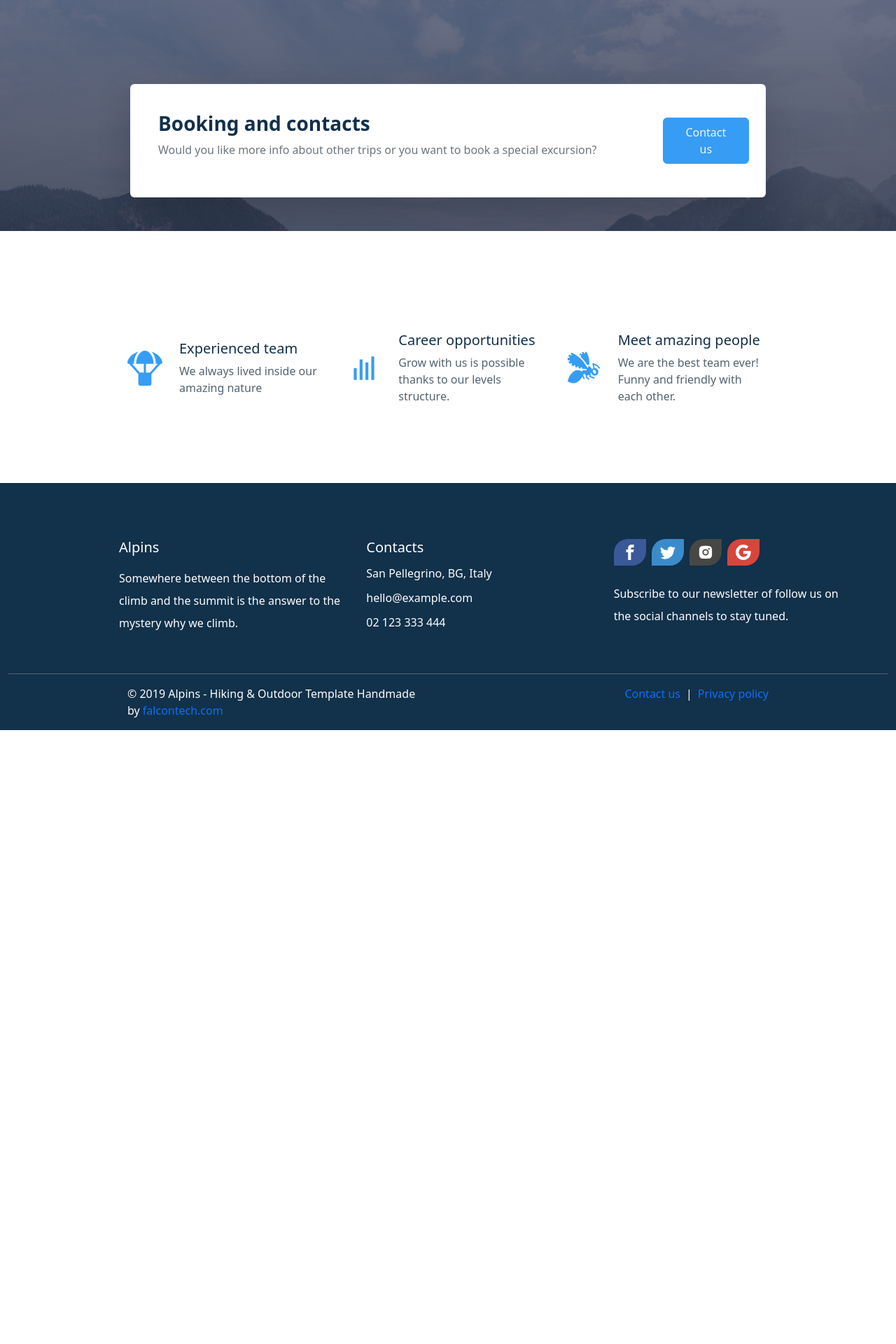
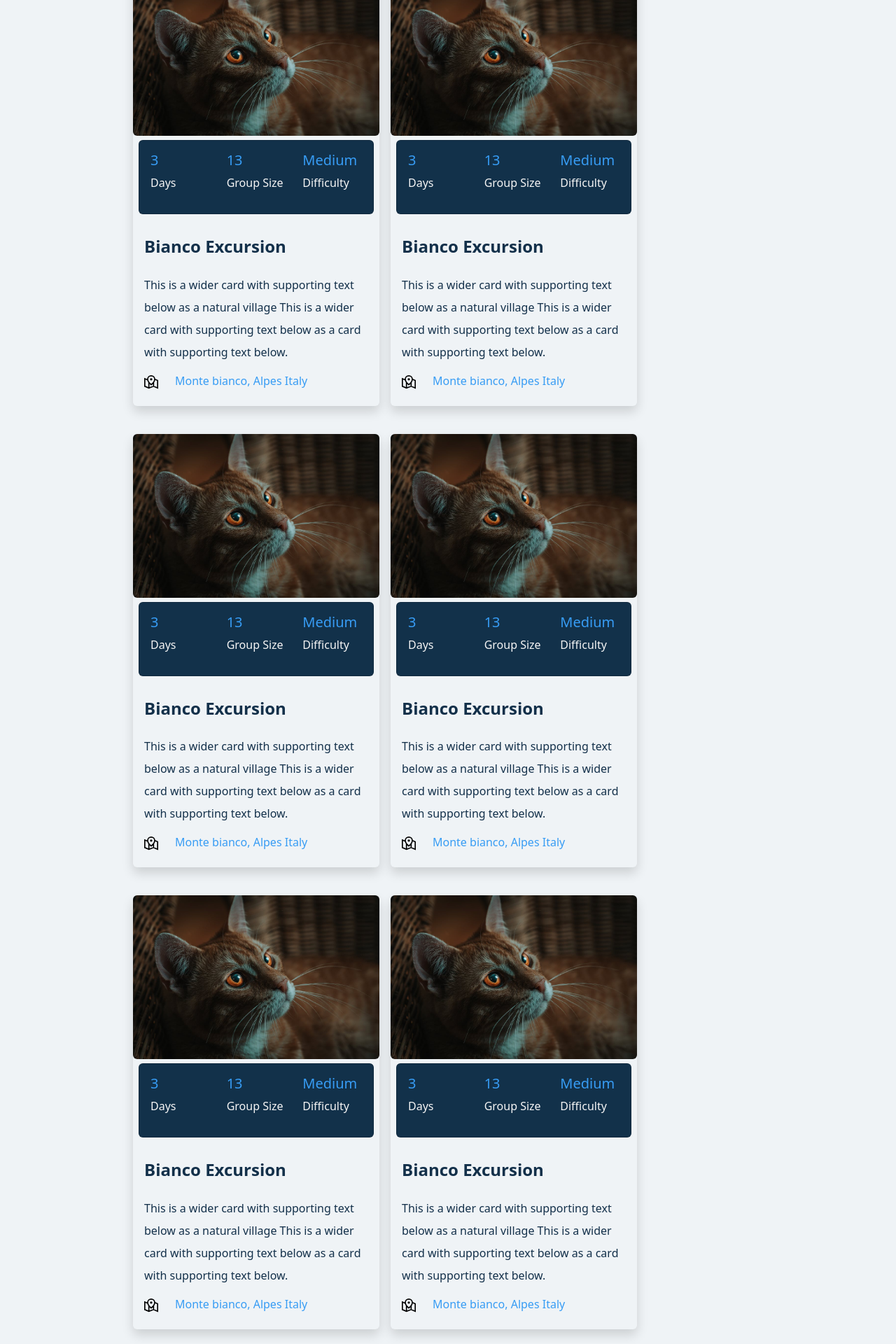
Before and after one commit to lokichaulagain/mern-travel, a Next.js app in the folder frontend/: page /trek in a window 1280 px wide. Shown: the part 820-2740 px from the top of the page at 70% size. Before the commit the page ends 1863 px from the top, so only its background shows below. Built offline with nearby package versions, Linux system fonts and the light colour scheme.

Commit message:
trek page

```diff
--- a/frontend/src/components/Treks/TreksCard.tsx
+++ b/frontend/src/components/Treks/TreksCard.tsx
@@ -1,106 +1,322 @@
 import Image from "next/image";
-import img1 from "../../../public/images/1.jpeg";
-import styles from "../../styles/scss/Treks.module.scss";
+import person1 from "../../../public/images/6.jpeg";
+
+import { GrMapLocation } from "react-icons/gr";
+import { motion } from "framer-motion";
+import TreksCategoryNavbar from "./TreksCategoryNavbar";
 
 const TreksCard = () => {
   return (
-    <div className={`${styles.wrapper} pb-5`}>
-      <div className="container pb-5 px-5">
-        <div className="container pb-5 px-5">
-          <div className="card-group px-3">
-            {/* <div className="col col-lg-4">
-              <div
-                className="card border-0 shadow mt-3 mb-4"
-                style={{ width: "22rem", overflow: "hidden" }}
+    <div className="pb-5" style={{ backgroundColor: "#EFF3F6" }}>
+      <div className="container ">
+        <div className="container m-5 mt-0">
+          <TreksCategoryNavbar />
+          <div className="card-group py-5 mx-5  gap-3">
+            {/* Card */}
+            <motion.div
+              whileHover={{ y: 30 }}
+              initial={{ opacity: 0 }}
+              whileInView={{ opacity: 1 }}
+              className="card-4  mb-4 border-0  shadow rounded"
+              style={{ width: "22rem" }}
             >
-                <Image src={img1} className="rounded-1" alt="" />
-
-
-                <div className={`${styles.smallCard} card mx-4`}>
+              <Image src={person1} className=" rounded" alt="" />
+              {/* small card */}
+              <div className="card mx-2" style={{ backgroundColor: "#12314a" }}>
                 <div className="card-body">
-                    <div className="row">
+                  <div className="row ">
                     <div className="col-4">
-                        <h5 className={`${styles.h5} h5`}>3</h5>
-                        <h6 className={`${styles.h6} h6 `}>Days</h6>
+                      <h5 className="primaryColor h5">3</h5>
+                      <p className="whiteColor">Days</p>
                     </div>
                     <div className="col-4">
-                        <h5 className={`${styles.h5} h5`}>3</h5>
-                        <h6 className={`${styles.h6} h6 `}>Days</h6>
+                      <h5 className="primaryColor h5">13</h5>
+                      <p className="whiteColor">Group Size</p>
                     </div>
                     <div className="col-4">
-                        <h5 className={`${styles.h5} h5`}>3</h5>
-                        <h6 className={`${styles.h6} h6 `}>Days</h6>
+                      <h5 className="primaryColor h5">Medium</h5>
+                      <p className="whiteColor">Difficulty</p>
                     </div>
                   </div>
                 </div>
               </div>
-
-                <div className="card-body">
-                  <h3 className="h3 pt-3">Bianco Excursion</h3>
-                  <p className="card-text pt-3 text-muted ">
+              {/* --------- */}
+              <div className="card-body p-3">
+                <h4 className="mainColor pt-3   h4 fw-bold">
+                  Bianco Excursion
+                </h4>
+                <p className="mainColor pt-3 lh-lg  card-text">
                   This is a wider card with supporting text below as a natural
-                    lead-in to additional content. This content is a little bit
-                    longer.
+                  village This is a wider card with supporting text below as a
+                  card with supporting text below.
                 </p>
-                  <p className="card-text">
-                    <p className={`${styles.cardLink} pt-4`}>
+                <div className="col">
+                  <h6 className="primaryColor h6 ">
+                    <GrMapLocation
+                      style={{ fontSize: "20px" }}
+                      className="primaryColor me-4"
+                    />
                     Monte bianco, Alpes Italy
-                    </p>
-                  </p>
+                  </h6>
                 </div>
               </div>
-            </div> */}
+            </motion.div>
+            {/*  */}
 
-            {/* <div className="col col-lg-4">
-              <div className="card mt-3 mb-4 " style={{ width: "20rem" }}>
-                <Image src={img1} alt="" />
-
-
-                <div className={`${styles.smallCard} card mx-4`}>
+            {/* Card */}
+            <motion.div
+              whileHover={{ y: 30 }}
+              initial={{ opacity: 0 }}
+              whileInView={{ opacity: 1 }}
+              className="card-4  mb-4 border-0  shadow rounded"
+              style={{ width: "22rem" }}
+            >
+              <Image src={person1} className=" rounded" alt="" />
+              {/* small card */}
+              <div className="card mx-2" style={{ backgroundColor: "#12314a" }}>
                 <div className="card-body">
-                    <div className="row">
+                  <div className="row ">
                     <div className="col-4">
-                        <h5 className={`${styles.h5} h5`}>3</h5>
-                        <h6 className={`${styles.h6} h6 `}>Days</h6>
+                      <h5 className="primaryColor h5">3</h5>
+                      <p className="whiteColor">Days</p>
                     </div>
                     <div className="col-4">
-                        <h5 className={`${styles.h5} h5`}>3</h5>
-                        <h6 className={`${styles.h6} h6 `}>Days</h6>
+                      <h5 className="primaryColor h5">13</h5>
+                      <p className="whiteColor">Group Size</p>
                     </div>
                     <div className="col-4">
-                        <h5 className={`${styles.h5} h5`}>3</h5>
-                        <h6 className={`${styles.h6} h6 `}>Days</h6>
+                      <h5 className="primaryColor h5">Medium</h5>
+                      <p className="whiteColor">Difficulty</p>
                     </div>
                   </div>
                 </div>
               </div>
-
-                <div className="card-body">
-                  <h2>Bianco Excursion</h2>
-                  <p className="card-text">
+              {/* --------- */}
+              <div className="card-body p-3">
+                <h4 className="mainColor pt-3   h4 fw-bold">
+                  Bianco Excursion
+                </h4>
+                <p className="mainColor pt-3 lh-lg  card-text">
                   This is a wider card with supporting text below as a natural
-                    lead-in to additional content. This content is a little bit
-                    longer.
+                  village This is a wider card with supporting text below as a
+                  card with supporting text below.
                 </p>
-                  <p className="card-text">
-                    <small className="text-muted">
-                      Last updated 3 mins ago
-                    </small>
-                  </p>
+                <div className="col">
+                  <h6 className="primaryColor h6 ">
+                    <GrMapLocation
+                      style={{ fontSize: "20px" }}
+                      className="primaryColor me-4"
+                    />
+                    Monte bianco, Alpes Italy
+                  </h6>
                 </div>
               </div>
-            </div> */}
+            </motion.div>
+            {/*  */}
 
+            {/* Card */}
+            <motion.div
+              whileHover={{ y: 30 }}
+              initial={{ opacity: 0 }}
+              whileInView={{ opacity: 1 }}
+              className="card-4  mb-4 border-0  shadow rounded"
+              style={{ width: "22rem" }}
+            >
+              <Image src={person1} className=" rounded" alt="" />
+              {/* small card */}
+              <div className="card mx-2" style={{ backgroundColor: "#12314a" }}>
+                <div className="card-body">
+                  <div className="row ">
+                    <div className="col-4">
+                      <h5 className="primaryColor h5">3</h5>
+                      <p className="whiteColor">Days</p>
+                    </div>
+                    <div className="col-4">
+                      <h5 className="primaryColor h5">13</h5>
+                      <p className="whiteColor">Group Size</p>
+                    </div>
+                    <div className="col-4">
+                      <h5 className="primaryColor h5">Medium</h5>
+                      <p className="whiteColor">Difficulty</p>
+                    </div>
+                  </div>
+                </div>
+              </div>
+              {/* --------- */}
+              <div className="card-body p-3">
+                <h4 className="mainColor pt-3   h4 fw-bold">
+                  Bianco Excursion
+                </h4>
+                <p className="mainColor pt-3 lh-lg  card-text">
+                  This is a wider card with supporting text below as a natural
+                  village This is a wider card with supporting text below as a
+                  card with supporting text below.
+                </p>
+                <div className="col">
+                  <h6 className="primaryColor h6 ">
+                    <GrMapLocation
+                      style={{ fontSize: "20px" }}
+                      className="primaryColor me-4"
+                    />
+                    Monte bianco, Alpes Italy
+                  </h6>
+                </div>
+              </div>
+            </motion.div>
+            {/*  */}
 
+            {/* Card */}
+            <motion.div
+              whileHover={{ y: 30 }}
+              initial={{ opacity: 0 }}
+              whileInView={{ opacity: 1 }}
+              className="card-4  mb-4 border-0  shadow rounded"
+              style={{ width: "22rem" }}
+            >
+              <Image src={person1} className=" rounded" alt="" />
+              {/* small card */}
+              <div className="card mx-2" style={{ backgroundColor: "#12314a" }}>
+                <div className="card-body">
+                  <div className="row ">
+                    <div className="col-4">
+                      <h5 className="primaryColor h5">3</h5>
+                      <p className="whiteColor">Days</p>
+                    </div>
+                    <div className="col-4">
+                      <h5 className="primaryColor h5">13</h5>
+                      <p className="whiteColor">Group Size</p>
+                    </div>
+                    <div className="col-4">
+                      <h5 className="primaryColor h5">Medium</h5>
+                      <p className="whiteColor">Difficulty</p>
+                    </div>
+                  </div>
+                </div>
+              </div>
+              {/* --------- */}
+              <div className="card-body p-3">
+                <h4 className="mainColor pt-3   h4 fw-bold">
+                  Bianco Excursion
+                </h4>
+                <p className="mainColor pt-3 lh-lg  card-text">
+                  This is a wider card with supporting text below as a natural
+                  village This is a wider card with supporting text below as a
+                  card with supporting text below.
+                </p>
+                <div className="col">
+                  <h6 className="primaryColor h6 ">
+                    <GrMapLocation
+                      style={{ fontSize: "20px" }}
+                      className="primaryColor me-4"
+                    />
+                    Monte bianco, Alpes Italy
+                  </h6>
+                </div>
+              </div>
+            </motion.div>
+            {/*  */}
 
+            {/* Card */}
+            <motion.div
+              whileHover={{ y: 30 }}
+              initial={{ opacity: 0 }}
+              whileInView={{ opacity: 1 }}
+              className="card-4  mb-4 border-0  shadow rounded"
+              style={{ width: "22rem" }}
+            >
+              <Image src={person1} className=" rounded" alt="" />
+              {/* small card */}
+              <div className="card mx-2" style={{ backgroundColor: "#12314a" }}>
+                <div className="card-body">
+                  <div className="row ">
+                    <div className="col-4">
+                      <h5 className="primaryColor h5">3</h5>
+                      <p className="whiteColor">Days</p>
+                    </div>
+                    <div className="col-4">
+                      <h5 className="primaryColor h5">13</h5>
+                      <p className="whiteColor">Group Size</p>
+                    </div>
+                    <div className="col-4">
+                      <h5 className="primaryColor h5">Medium</h5>
+                      <p className="whiteColor">Difficulty</p>
+                    </div>
+                  </div>
+                </div>
+              </div>
+              {/* --------- */}
+              <div className="card-body p-3">
+                <h4 className="mainColor pt-3   h4 fw-bold">
+                  Bianco Excursion
+                </h4>
+                <p className="mainColor pt-3 lh-lg  card-text">
+                  This is a wider card with supporting text below as a natural
+                  village This is a wider card with supporting text below as a
+                  card with supporting text below.
+                </p>
+                <div className="col">
+                  <h6 className="primaryColor h6 ">
+                    <GrMapLocation
+                      style={{ fontSize: "20px" }}
+                      className="primaryColor me-4"
+                    />
+                    Monte bianco, Alpes Italy
+                  </h6>
+                </div>
+              </div>
+            </motion.div>
+            {/*  */}
 
-
-
-
-
-
-
-
+            {/* Card */}
+            <motion.div
+              whileHover={{ y: 30 }}
+              initial={{ opacity: 0 }}
+              whileInView={{ opacity: 1 }}
+              className="card-4  mb-4 border-0  shadow rounded"
+              style={{ width: "22rem" }}
+            >
+              <Image src={person1} className=" rounded" alt="" />
+              {/* small card */}
+              <div className="card mx-2" style={{ backgroundColor: "#12314a" }}>
+                <div className="card-body">
+                  <div className="row ">
+                    <div className="col-4">
+                      <h5 className="primaryColor h5">3</h5>
+                      <p className="whiteColor">Days</p>
+                    </div>
+                    <div className="col-4">
+                      <h5 className="primaryColor h5">13</h5>
+                      <p className="whiteColor">Group Size</p>
+                    </div>
+                    <div className="col-4">
+                      <h5 className="primaryColor h5">Medium</h5>
+                      <p className="whiteColor">Difficulty</p>
+                    </div>
+                  </div>
+                </div>
+              </div>
+              {/* --------- */}
+              <div className="card-body p-3">
+                <h4 className="mainColor pt-3   h4 fw-bold">
+                  Bianco Excursion
+                </h4>
+                <p className="mainColor pt-3 lh-lg  card-text">
+                  This is a wider card with supporting text below as a natural
+                  village This is a wider card with supporting text below as a
+                  card with supporting text below.
+                </p>
+                <div className="col">
+                  <h6 className="primaryColor h6 ">
+                    <GrMapLocation
+                      style={{ fontSize: "20px" }}
+                      className="primaryColor me-4"
+                    />
+                    Monte bianco, Alpes Italy
+                  </h6>
+                </div>
+              </div>
+            </motion.div>
+            {/*  */}
           </div>
         </div>
       </div>
--- a/frontend/src/components/Treks/TreksCategoryNavbar.tsx
+++ b/frontend/src/components/Treks/TreksCategoryNavbar.tsx
@@ -3,8 +3,8 @@ import styles from "../../styles/scss/Treks.module.scss";
 const TreksCategoryNavbar = () => {
   return (
     <div className={`${styles.navWrapper}`}>
-      <div className="container pb-3 px-5 pt-5">
-        <div className="row pt-5  px-5">
+      <div className="container  mx-2 pt-5">
+        <div className="row pt-5 ">
           <div className="col-lg-6" style={{ display: "flex" }}>
             <ul className={`${styles.h5} h5`}>ALL</ul>
             <ul className={`${styles.h5} h5`}>HIKING</ul>
--- a/frontend/src/components/Treks/TreksContactusCard.tsx
+++ b/frontend/src/components/Treks/TreksContactusCard.tsx
@@ -1,6 +1,7 @@
 const TreksContactusCard = () => {
   return (
-    <div className="  container my-5 px-5">
+    <div style={{ backgroundColor: "white" }}>
+      <div className="  container px-5">
         <div className="container px-5">
           <div className="row px-3">
             <div className="container px-3">
@@ -12,8 +13,8 @@ const TreksContactusCard = () => {
                         Booking and contacts
                       </h3>
                       <p className=" paraColor text-muted ">
-                      Would you like more info about other trips or you want to
-                      book a special excursion?
+                        Would you like more info about other trips or you want
+                        to book a special excursion?
                       </p>
                     </div>
                   </div>
@@ -28,6 +29,7 @@ const TreksContactusCard = () => {
           </div>
         </div>
       </div>
+    </div>
   );
 };
 
--- a/frontend/src/pages/trek/index.tsx
+++ b/frontend/src/pages/trek/index.tsx
@@ -13,7 +13,6 @@ function Trek() {
     <div className={`${styles.pageWrapper}`}>
       <Navbar />
       <HeroComponent />
-      <TreksCategoryNavbar />
       <TreksCard />
       <TreksContactusCard />
       <TreksServiceCard />
```
Lines whose indentation alone changed are shown as unchanged.
